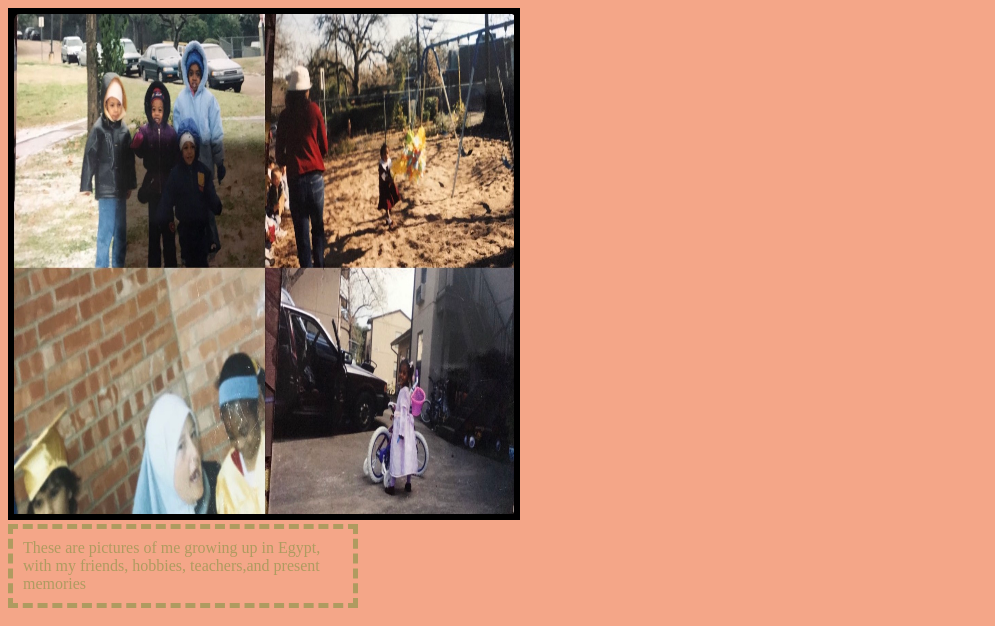
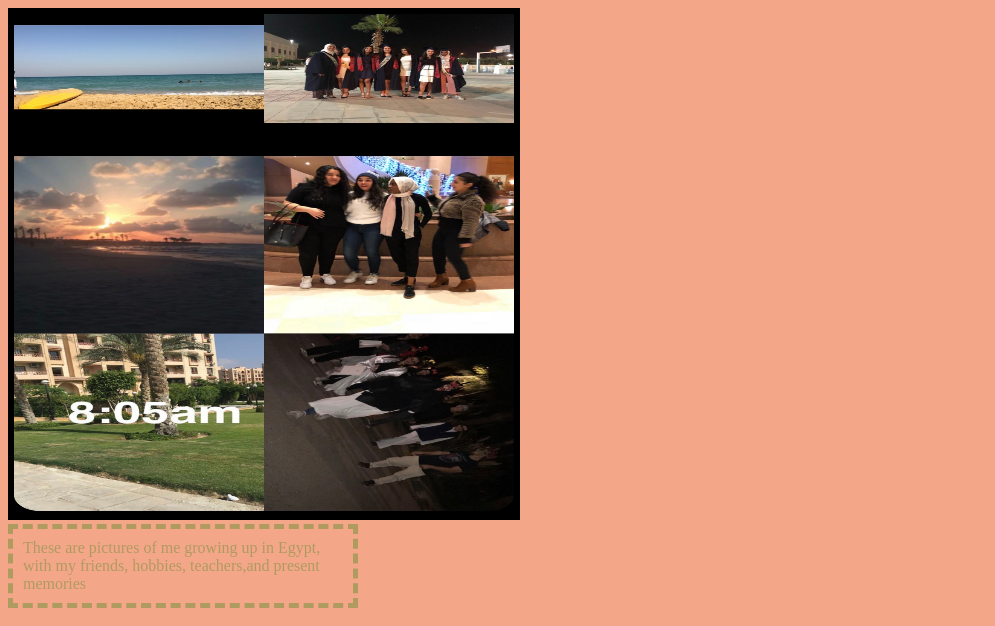
Before and after one commit to safa-eltgani/Census-App, a plain HTML site: page lab12.html in a window 1280 px wide. Shown: the top 626 px of the page, without its empty margins (0-995 px from the left). Drawn offline with Linux system fonts and the light colour scheme.

Commit message:
Add files via upload

```diff
--- a/lab12.html
+++ b/lab12.html
@@ -12,7 +12,7 @@
 ">
   <link rel="stylesheet" type="text/CSS"
   href="lab1.css">
-<img src="IMG_0206 2.jpg" alt="Life in Egypt"  width="500" height="500">
+<img src="IMG_0222.jpg" alt="Life in Egypt"  width="500" height="500">
 <div>These are pictures of me growing up in Egypt, with my friends, hobbies, teachers,and present memories </div>
 <h1>Welcome to the second stage of my life</h1>
 
```
